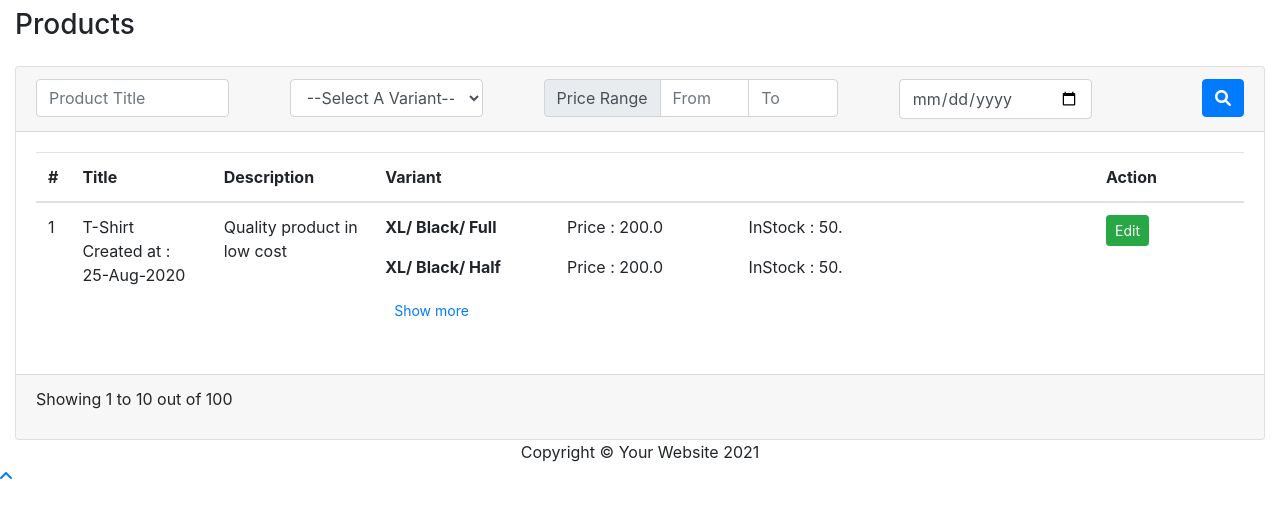
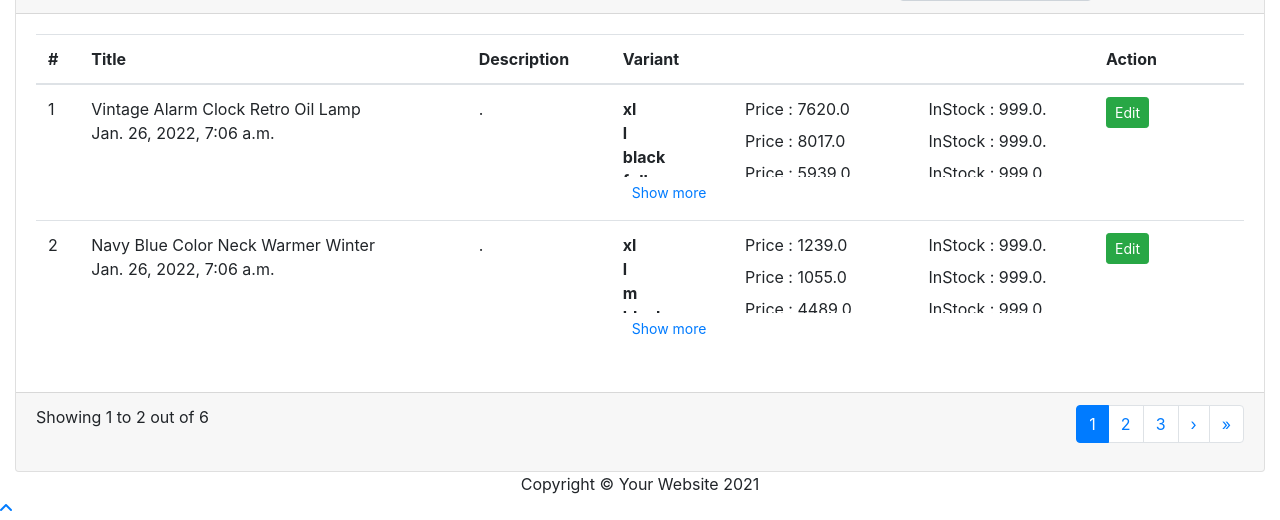
Before and after one commit to H-M-Nizum/django-coding-test, a Django app: page /product/list/ in a window 1280 px wide. Shown: the part 765-1285 px from the top of the page. Before the commit the page ends 1244 px from the top, so only its background shows below. Run offline with Django 3.2, Linux system fonts and the light colour scheme; data comes from the database, SQL or seed files in the repository; style sheets or scripts are compiled from the project's sources; some libraries are stand-ins or nearby versions.

Commit message:
My final work in this coding exam

```diff
--- a/src/product/templates/products/create.html
+++ b/src/product/templates/products/create.html
@@ -5,7 +5,7 @@
 {% block content %}
     <div class="d-sm-flex align-items-center justify-content-between mb-4">
         <h1 class="h3 mb-0 text-gray-800">Create Product</h1>
-        <a href="{% url 'product:create.product' %}" class="float-right btn btn-primary">All Product</a>
+        <a href="{% url 'product:list.product' %}" class="float-right btn btn-primary">All Product</a>
     </div>
 
 
--- a/src/product/templates/products/list.html
+++ b/src/product/templates/products/list.html
@@ -16,8 +16,10 @@
                     <input type="text" name="title" placeholder="Product Title" class="form-control">
                 </div>
                 <div class="col-md-2">
-                    <select name="variant" id="" class="form-control">
-                        <option selected disabled>--Select A Variant--</option>
+                    <select name="variants" id="" class="form-control">
+                        {% for vari in variants %}
+                        <option  selected  value="{{ vari.title }}">{{vari.title}}</option>
+                        {% endfor %}
 
                     </select>
                 </div>
@@ -55,58 +57,40 @@
                     </thead>
 
                     <tbody>
+                        {% for product in products %}
+
                             <tr>
-                        <td>1</td>
-                        <td>T-Shirt <br> Created at : 25-Aug-2020</td>
-                        <td>Quality product in low cost</td>
-                        <td>
+                                <td>{{product.id}} </td>
+                                <td>{{product.title}} <br> {{product.created_at}}</td>
+                                <td>{{product.description}}</td>
+                                <td style="width: 40%;">
                                     <dl class="row mb-0" style="height: 80px; overflow: hidden" id="variant">
                                         <dt class="col-sm-3 pb-0">
-                                    XL/ Black/ Full
+                                            {% for variant in product.productvariant_set.all %}
+                                            {{ variant.variant_title }}<br>
+                                            {% endfor %}
                                         </dt>
                                         <dd class="col-sm-9">
                                             <dl class="row mb-0">
-                                        <dd class="col-sm-4 pb-0">Price : 200.0</dd>
-                                        <dd class="col-sm-8 pb-0">InStock : 50.</dd>
+                                                {% for variant_price in product.productvariantprice_set.all %}
+                                                <dd class="col-sm-6 pb-0">Price : {{ variant_price.price }}</dd>
+                                                <dd class="col-sm-6 pb-0">InStock : {{ variant_price.stock }}.</dd>
+                                                {% endfor %}
                                             </dl>
                                         </dd>
-                                <dt class="col-sm-3 pb-0">
-                                    XL/ Black/ Half
-                                </dt>
-                                <dd class="col-sm-9">
-                                    <dl class="row mb-0">
-                                        <dd class="col-sm-4 pb-0">Price : 200.0</dd>
-                                        <dd class="col-sm-8 pb-0">InStock : 50.</dd>
+
                                     </dl>
-                                </dd>
-                                <dt class="col-sm-3 pb-0">
-                                    L/ Black/ Full
-                                </dt>
-                                <dd class="col-sm-9">
-                                    <dl class="row mb-0">
-                                        <dd class="col-sm-4 pb-0">Price : 200.0</dd>
-                                        <dd class="col-sm-8 pb-0">InStock : 50.</dd>
-                                    </dl>
-                                </dd>
-                                <dt class="col-sm-3 pb-0">
-                                    L/ Black/ Half
-                                </dt>
-                                <dd class="col-sm-9">
-                                    <dl class="row mb-0">
-                                        <dd class="col-sm-4 pb-0">Price : 200.0</dd>
-                                        <dd class="col-sm-8 pb-0">InStock : 50.</dd>
-                                    </dl>
-                                </dd>
-                            </dl>
-                            <button onclick="$('#variant').toggleClass('h-auto')" class="btn btn-sm btn-link">Show more
+                                    <button onclick="$('#{{product.id}}').toggleClass('h-auto')" class="btn btn-sm btn-link">Show more
                                     </button>
                                 </td>
                                 <td>
                                     <div class="btn-group btn-group-sm">
-                                <a href="" class="btn btn-success">Edit</a>
+                                        <a href="{% url 'product:update.product' product.id %}" class="btn btn-success">Edit</a>
                                     </div>
                                 </td>
                             </tr>
+
+                        {% endfor %}
                     </tbody>
 
                 </table>
@@ -117,12 +101,58 @@
         <div class="card-footer">
             <div class="row justify-content-between">
                 <div class="col-md-6">
-                    <p>Showing 1 to 10 out of 100</p>
+                    {% comment %} <p>Showing 1 to 10 out of {{products.count}}</p> {% endcomment %}
+                    {% if products %}
+                        <p>Showing {{ page_obj.start_index }} to {{ page_obj.end_index }} out of {{ page_obj.paginator.count }} </p>
+                    {% endif %}
+
+
                 </div>
-                <div class="col-md-2">
+                <div class="col-md-6 d-flex justify-content-end">
+                    {% comment %} Pagination start {% endcomment %}
+                    <nav aria-label="Page navigation example">
+                        <ul class="pagination">
+                          {% if page_obj.has_previous %}
+                            <li class="page-item">
+                              <a class="page-link" href="?page=1" aria-label="First">
+                                <span aria-hidden="true">&laquo;</span>
+                              </a>
+                            </li>
+                            <li class="page-item">
+                              <a class="page-link" href="?page={{ page_obj.previous_page_number }}" aria-label="Previous">
+                                <span aria-hidden="true">&lsaquo;</span>
+                              </a>
+                            </li>
+                          {% endif %}
 
+                          {% for num in page_obj.paginator.page_range %}
+                            <li class="page-item {% if num == page_obj.number %}active{% endif %}">
+                              <a class="page-link" href="?page={{ num }}">{{ num }}</a>
+                            </li>
+                        {% endfor %}
+
+                          {% if page_obj.has_next %}
+                            <li class="page-item">
+                              <a class="page-link" href="?page={{ page_obj.next_page_number }}" aria-label="Next">
+                                <span aria-hidden="true">&rsaquo;</span>
+                              </a>
+                            </li>
+                            <li class="page-item">
+                              <a class="page-link" href="?page={{ page_obj.paginator.num_pages }}" aria-label="Last">
+                                <span aria-hidden="true">&raquo;</span>
+                              </a>
+                            </li>
+                          {% endif %}
+                        </ul>
+                    </nav>
+
+                    {% comment %} Pagination end {% endcomment %}
                 </div>
             </div>
         </div>
+
+
+
+
     </div>
 {% endblock %}
--- a/src/product/urls.py
+++ b/src/product/urls.py
@@ -1,7 +1,7 @@
 from django.urls import path
 from django.views.generic import TemplateView
 
-from product.views.product import CreateProductView
+from product.views.product import CreateProductView, ProductlistView, UpdateProductView
 from product.views.variant import VariantView, VariantCreateView, VariantEditView
 
 app_name = "product"
@@ -14,7 +14,6 @@ urlpatterns = [
 
     # Products URLs
     path('create/', CreateProductView.as_view(), name='create.product'),
-    path('list/', TemplateView.as_view(template_name='products/list.html', extra_context={
-        'product': True
-    }), name='list.product'),
+    path('list/', ProductlistView.as_view(), name='list.product'),
+    path('update/<int:pk>/', UpdateProductView.as_view(), name='update.product'),
 ]
--- a/src/product/views/product.py
+++ b/src/product/views/product.py
@@ -1,8 +1,12 @@
 from django.views import generic
+from django.shortcuts import render
+from product.models import Variant, Product, ProductVariantPrice
+from product.forms import ProductUpdateForm, ProductVariantPriceUpdateForm
+from django.core.paginator import Paginator
+from django.views.decorators.csrf import csrf_protect
+from django.utils.decorators import method_decorator
 
-from product.models import Variant
-
-
+@method_decorator(csrf_protect, name='dispatch')
 class CreateProductView(generic.TemplateView):
     template_name = 'products/create.html'
 
@@ -12,3 +16,71 @@ class CreateProductView(generic.TemplateView):
         context['product'] = True
         context['variants'] = list(variants.all())
         return context
+
+class ProductlistView(generic.ListView):
+    model =  Product
+    template_name = 'products/list.html'
+    context_object_name = 'products'
+    paginate_by = 2
+
+    def get_context_data(self, **kwargs):
+        context = super(ProductlistView, self).get_context_data(**kwargs)
+        context['variants'] = Variant.objects.all()
+        # context['crunchy_kunafa'] = Crunchy_kunafa.objects.all()
+        return context
+
+
+    def get_queryset(self):
+        queryset = super().get_queryset()
+
+        # Filtering based on product title
+        title = self.request.GET.get('title')
+        if title:
+            queryset = queryset.filter(title__icontains=title)
+
+        # Filtering based on product variant
+        # variant = self.request.GET.get('variants')
+        # # print("========================== ", variant)
+        # if variant:
+        #     queryset = queryset.filter(variant__title__icontains=variant)
+
+        # Filtering based on price range
+        price_from = self.request.GET.get('price_from')
+        price_to = self.request.GET.get('price_to')
+        if price_from and price_to:
+            queryset = queryset.filter(productvariantprice__price__range=(price_from, price_to))
+
+        # Filtering based on date
+        date = self.request.GET.get('date')
+        print(date)
+        if date:
+            queryset = queryset.filter(created_at__date=date)
+            print(queryset)
+
+        return queryset
+
+
+
+
+
+class UpdateProductView(generic.UpdateView):
+    model = Product
+    form_class = ProductUpdateForm
+    template_name = 'products/update.html'
+    success_url = '/product/list/'
+
+    def get_context_data(self, **kwargs):
+        context = super().get_context_data(**kwargs)
+        product_instance = self.get_object()
+        product_variant_price_instance, created = ProductVariantPrice.objects.get_or_create(product=product_instance)
+        context['product_variant_price_instance'] = product_variant_price_instance
+        context['product_variant_price_form'] = ProductVariantPriceUpdateForm(instance=product_variant_price_instance)
+        return context
+
+    def form_valid(self, form):
+        context = self.get_context_data()
+        product_variant_price_form = context['product_variant_price_form']
+        if form.is_valid() and product_variant_price_form.is_valid():
+            form.save()
+            product_variant_price_form.save()
+        return super().form_valid(form)
```
Also changed, not shown: src/config/settings.py (+7 -1 lines), src/product/admin.py (+10 -1 lines), src/product/forms.py (+19 -2 lines), src/product/models.py (+15 -0 lines), src/product/templates/products/update.html (added, +32 -0 lines), src/templates/assets/js/components/CreateProduct.js (+30 -4 lines), 1 other file. Lines whose indentation alone changed are shown as unchanged.
